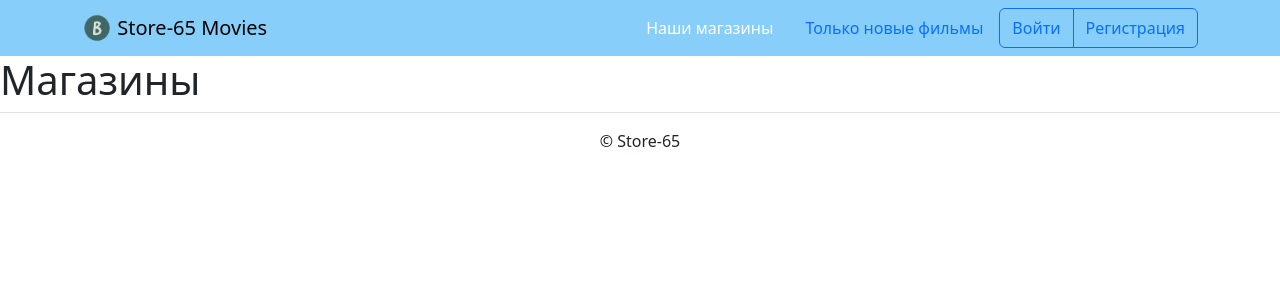
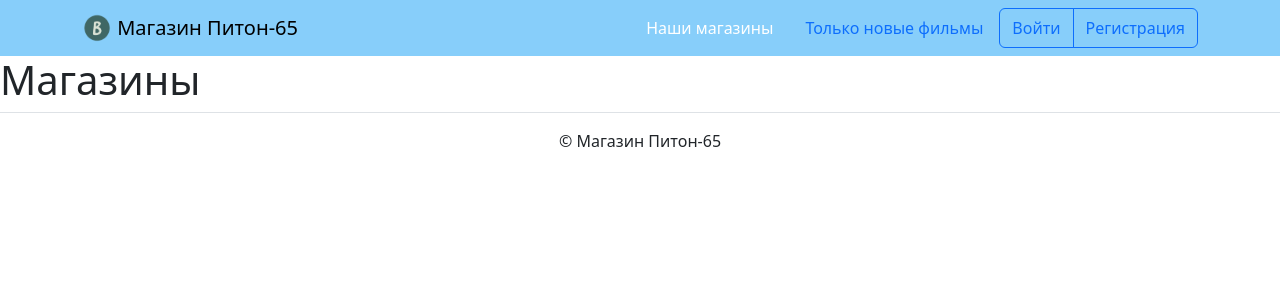
Before and after one commit to RitisBarauskas/store_65, a Django app: page /stores in a window 1280 px wide. Shown: the top 300 px of the page. Run offline with Django 3.2, Linux system fonts and the light colour scheme; data that the repository does not hold is empty; some libraries are stand-ins or nearby versions.

Commit message:
rename store

```diff
--- a/templates/include/footer.html
+++ b/templates/include/footer.html
@@ -1,3 +1,3 @@
 <footer class="border-top text-center py-3">
-  <p>© Store-65</p>
+  <p>© Магазин Питон-65</p>
 </footer>
--- a/templates/include/header.html
+++ b/templates/include/header.html
@@ -4,7 +4,7 @@
     <div class="container">
       <a class="navbar-brand" href="{% url 'movies:main' %}">
         <img src="{% static 'img/logo.png' %}" width="30" height="30" class="d-inline-block align-top" alt="">
-        Store-65 Movies
+        Магазин Питон-65
       </a>
       {% with request.resolver_match.view_name as view_name %}
         <ul class="nav  nav-pills">
--- a/templates/index.html
+++ b/templates/index.html
@@ -5,12 +5,11 @@
 {% endblock %}
 
 {% block header %}
-    Магазин Питон-65
+    Наши фильмы
 {% endblock %}
 
 {% block content %}
     {% for movie in movies %}
         {% include 'movies/includes/movie.html' %}
     {% endfor %}
-    <a href="{% url 'movies:new_movies' %}">Только новые фильмы</a>
 {% endblock %}
```
